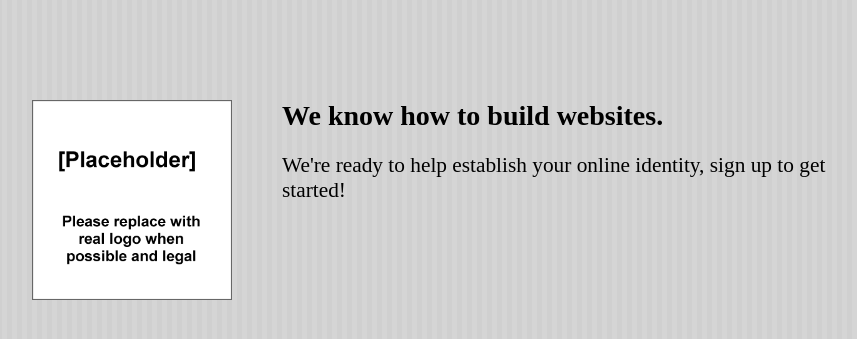
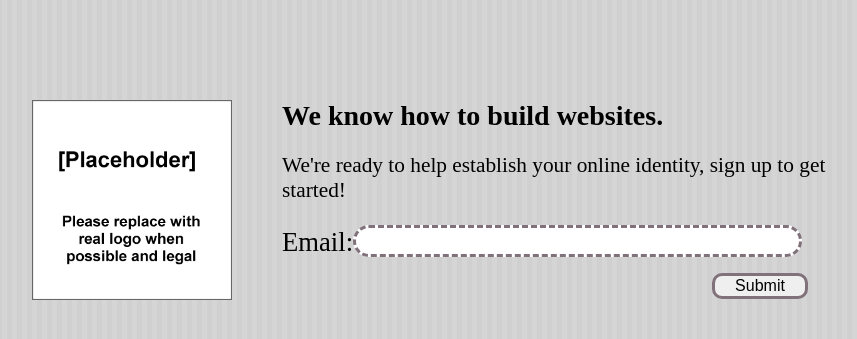
Before and after one commit to Christopotamus/manyphase, a Django app: page / in a window 1280 px wide. Shown: the top 339 px of the page, without its empty margins (208-1065 px from the left). Run offline with Django 3.2, Linux system fonts and the light colour scheme; parts of the project's set-up code (start-up, migrations or seed data) failed here and were passed over; some libraries are stand-ins or nearby versions.

Commit message:
Added email form, tweaked layout a bit. Added couple urls.

```diff
--- a/manyphase/manyphase/frontend/views.py
+++ b/manyphase/manyphase/frontend/views.py
@@ -1,6 +1,7 @@
 from django.shortcuts import render_to_response
 from django.template import RequestContext
+from manyphase.lead.models import PartialCustomerForm
 # Create your views here.
 
 def construction(request):
-   return render_to_response("construction.html", [], context_instance=RequestContext(request))
+   return render_to_response("construction.html", {'form': PartialCustomerForm,}, context_instance=RequestContext(request))
--- /dev/null
+++ b/manyphase/manyphase/lead/admin.py
@@ -0,0 +1,6 @@
+from django.contrib import admin
+from models import Customer
+
+class CustomerAdmin(admin.ModelAdmin):
+    list_display = ('pk','first_name', 'last_name', 'url', 'email')
+admin.site.register(Customer, CustomerAdmin)
--- a/manyphase/manyphase/lead/models.py
+++ b/manyphase/manyphase/lead/models.py
@@ -1,10 +1,18 @@
 from django.db import models
+from django.forms import ModelForm
 
 # Create your models here.
 class Customer(models.Model):
     email = models.EmailField()
     first_name = models.CharField(max_length=25)
     last_name = models.CharField(max_length=25)
+    url = models.CharField(max_length=255)
+    comments = models.TextField()
 
     def __unicode__(self):
-        return self.name
+        return self.first_name + ' ' + self.last_name
+
+class PartialCustomerForm(ModelForm):
+    class Meta:
+        model = Customer
+        fields = ('email',)
--- a/manyphase/manyphase/static/css/construction.css
+++ b/manyphase/manyphase/static/css/construction.css
@@ -9,3 +9,43 @@
     margin-left:250px;
     font-size:16pt;
 }
+.contact{
+    margin-left:250px;
+
+}
+label{
+    display:block;
+    float:left;
+    line-height:1.3em;
+    font-size:20pt;
+}
+#email-wrap{
+    display:inline;
+}
+#email-wrap > input{
+    width:79%;
+    font-size:12pt;
+    padding:0.25em;
+    border-radius: 50px;
+    -moz-border-radius: 50px;
+    -webkit-border-radius: 50px;
+    border: 3px dashed #80717A;
+}
+#email-wrap > input:focus{
+    outline:none;
+}
+#submit{
+    font-size:12pt;
+    width:6em;
+    margin-top:1em;
+    margin-right:1.5em;
+    float:right;
+    border-radius: 10px;
+    -moz-border-radius: 10px;
+    -webkit-border-radius: 10px;
+    border: 3px solid #80717A;
+}
+#submit:active{
+    background-color:black;
+    color:white;
+}
--- a/manyphase/manyphase/templates/construction.html
+++ b/manyphase/manyphase/templates/construction.html
@@ -7,7 +7,16 @@
         <img id='logo' src='../static/images/placeholderlogo.png' />
         <h1 id="construction-message">We know how to build websites.</h1>
         <p id='sign-up-message'>We're ready to help establish your online identity, sign up to get started!</p>
-
+        <form class='contact' action="/contact/" method="post">{%csrf_token %}
+        {{ form.non_field_errors }}
+        {{ form.email.errors }}
+        <label for="id_email">Email:</label>
+        <div id='email-wrap'>
+            {{ form.email }}
+        </div>
+        <br />
+        <input id="submit"type="submit" value="Submit" />
+        </form>
         <div class='clearer'></div>
     </div>
 {% endblock %}
--- a/manyphase/manyphase/urls.py
+++ b/manyphase/manyphase/urls.py
@@ -1,8 +1,9 @@
 from django.conf.urls import patterns, include, url
 from frontend.views import construction
+from lead.views import addEmail
 # Uncomment the next two lines to enable the admin:
-# from django.contrib import admin
-# admin.autodiscover()
+from django.contrib import admin
+admin.autodiscover()
 
 urlpatterns = patterns('',
     # Examples:
@@ -13,6 +14,7 @@ urlpatterns = patterns('',
     # url(r'^admin/doc/', include('django.contrib.admindocs.urls')),
 
     # Uncomment the next line to enable the admin:
-    # url(r'^admin/', include(admin.site.urls)),
-    url(r'^$', construction)
+    url(r'^admin/', include(admin.site.urls)),
+    url(r'^$', construction),
+    url(r'^contact/', addEmail),
 )
```
Also changed, not shown: manyphase/manyphase/lead/views.py (+15 -0 lines), manyphase/manyphase/settings.py (+6 -5 lines), manyphase/manyphase/templates/shortly.html (added, +14 -0 lines).
